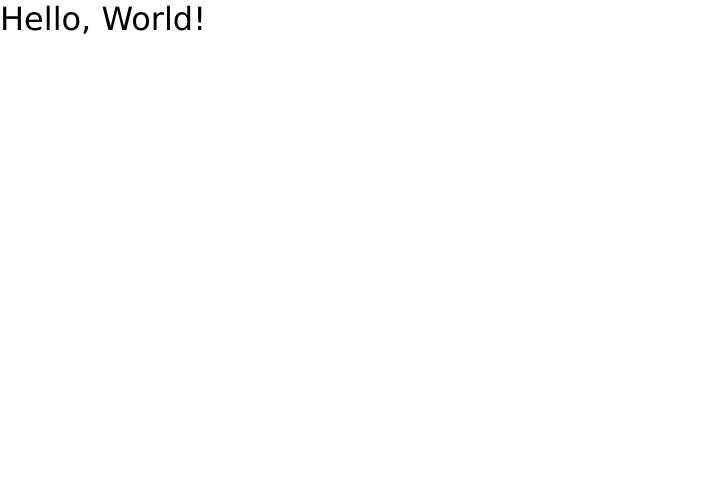
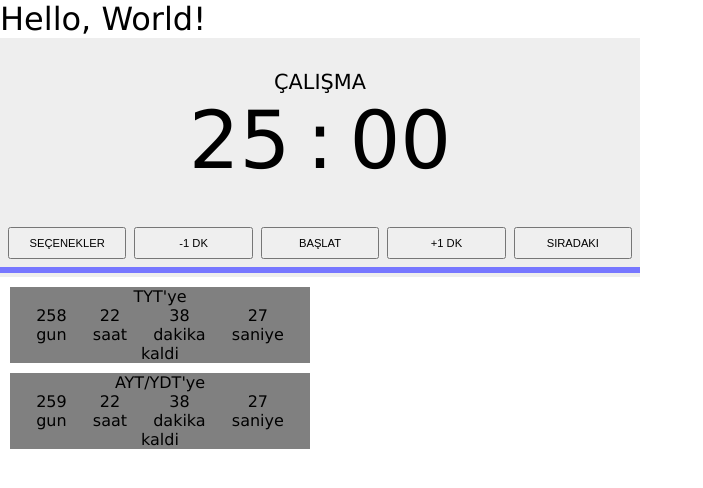
Before and after one commit to yazilim-kulubu/yks-master, a Svelte app: page / in a window 1280 px wide. Shown: the top 488 px of the page, without its empty margins (0-703 px from the left). Built offline with nearby package versions, Linux system fonts and the light colour scheme.

Commit message:
feat: implement countdown timer component

```diff
--- a/src/App.svelte
+++ b/src/App.svelte
@@ -1,3 +1,11 @@
+<script>
+	import Countdown from "./Countdown.svelte";
+	import Pomodoro from "./components/Pomodoro.svelte";
+</script>
+
 <main>
-  <h1>Hello, World!</h1>
+	<h1>Hello, World!</h1>
+	<Pomodoro />
+	<Countdown date={new Date("2024-06-15T10:15:00")} name={"TYT"} />
+	<Countdown date={new Date("2024-06-16T10:15:00")} name={"AYT/YDT"} />
 </main>
--- /dev/null
+++ b/src/Countdown.svelte
@@ -0,0 +1,64 @@
+<script lang="ts">
+	export let date: Date;
+	export let name: string;
+
+	const current_date = Date.now();
+
+	function update_date(date: Date) {
+		date.setSeconds(date.getSeconds() - 1);
+
+		return date;
+	}
+
+	setInterval(() => {
+		date = update_date(date);
+	}, 1000);
+
+	function get_remaining_days(date: Date, current_date: number) {
+		const difference_in_milliseconds = date.getTime() - current_date;
+		return Math.floor(difference_in_milliseconds / (1000 * 60 * 60 * 24));
+	}
+
+	function get_remaining_hours(date: Date, current_date: number) {
+		const difference_in_milliseconds = date.getTime() - current_date;
+		return Math.floor((difference_in_milliseconds / (1000 * 60 * 60)) % 24);
+	}
+
+	function get_remaining_minutes(date: Date, current_date: number) {
+		const difference_in_milliseconds = date.getTime() - current_date;
+		return Math.floor((difference_in_milliseconds / (1000 * 60)) % 60);
+	}
+
+	function get_remaining_seconds(date: Date, current_date: number) {
+		const difference_in_milliseconds = date.getTime() - current_date;
+		return Math.floor((difference_in_milliseconds / 1000) % 60);
+	}
+</script>
+
+<main>
+	<p>{name}'ye</p>
+
+	<div class="container">
+		<p>{get_remaining_days(date, current_date)} <br />gun</p>
+		<p>{get_remaining_hours(date, current_date)} <br />saat</p>
+		<p>{get_remaining_minutes(date, current_date)} <br />dakika</p>
+		<p>{get_remaining_seconds(date, current_date)} <br />saniye</p>
+	</div>
+
+	<p>kaldi</p>
+</main>
+
+<style lang="css">
+	main {
+		text-align: center;
+		margin: 10px;
+		background-color: gray;
+		width: 300px;
+	}
+
+	.container {
+		display: flex;
+		align-items: center;
+		justify-content: space-evenly;
+	}
+</style>
```
Also changed, not shown: 1 other file (tests, documents, lock files or other folders).
